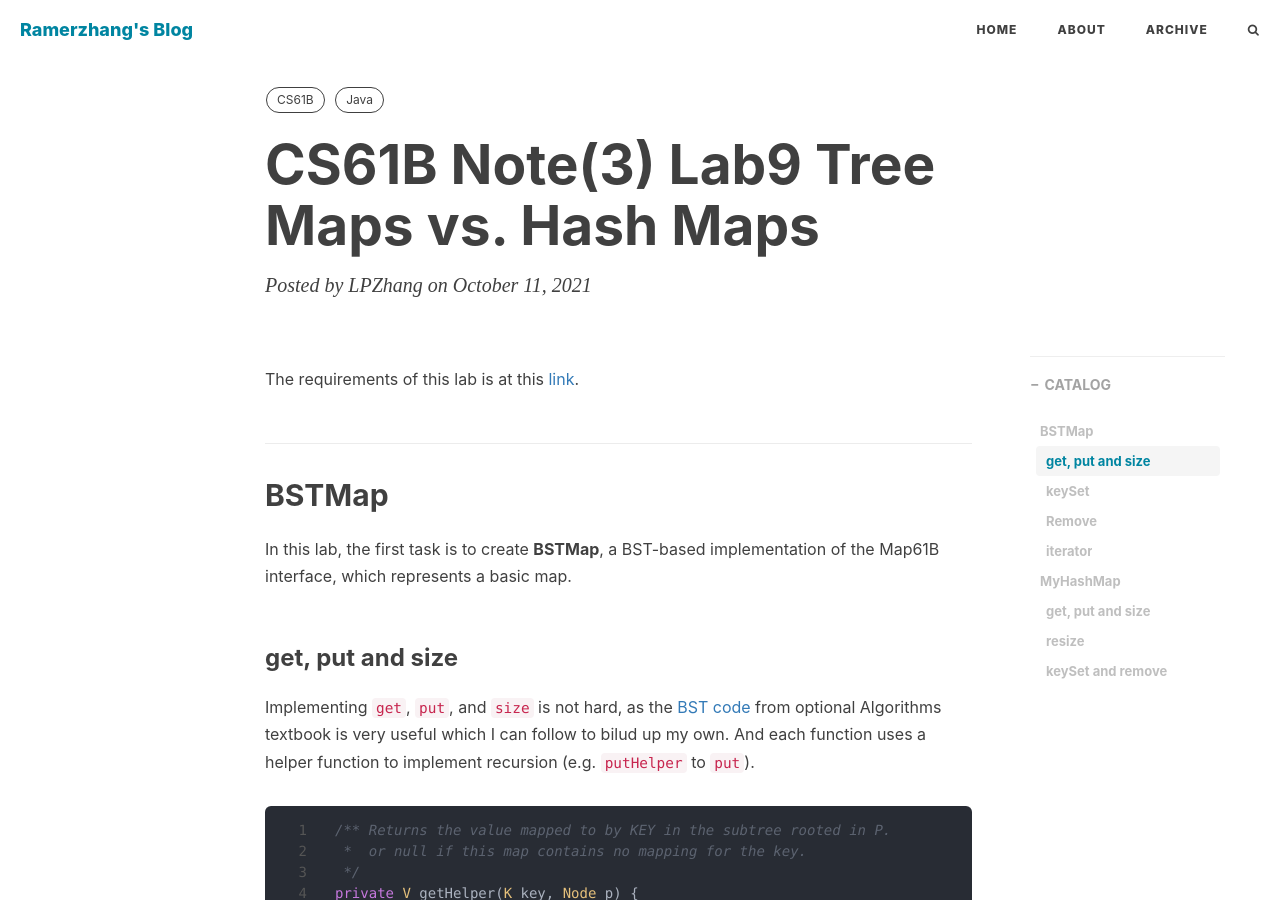
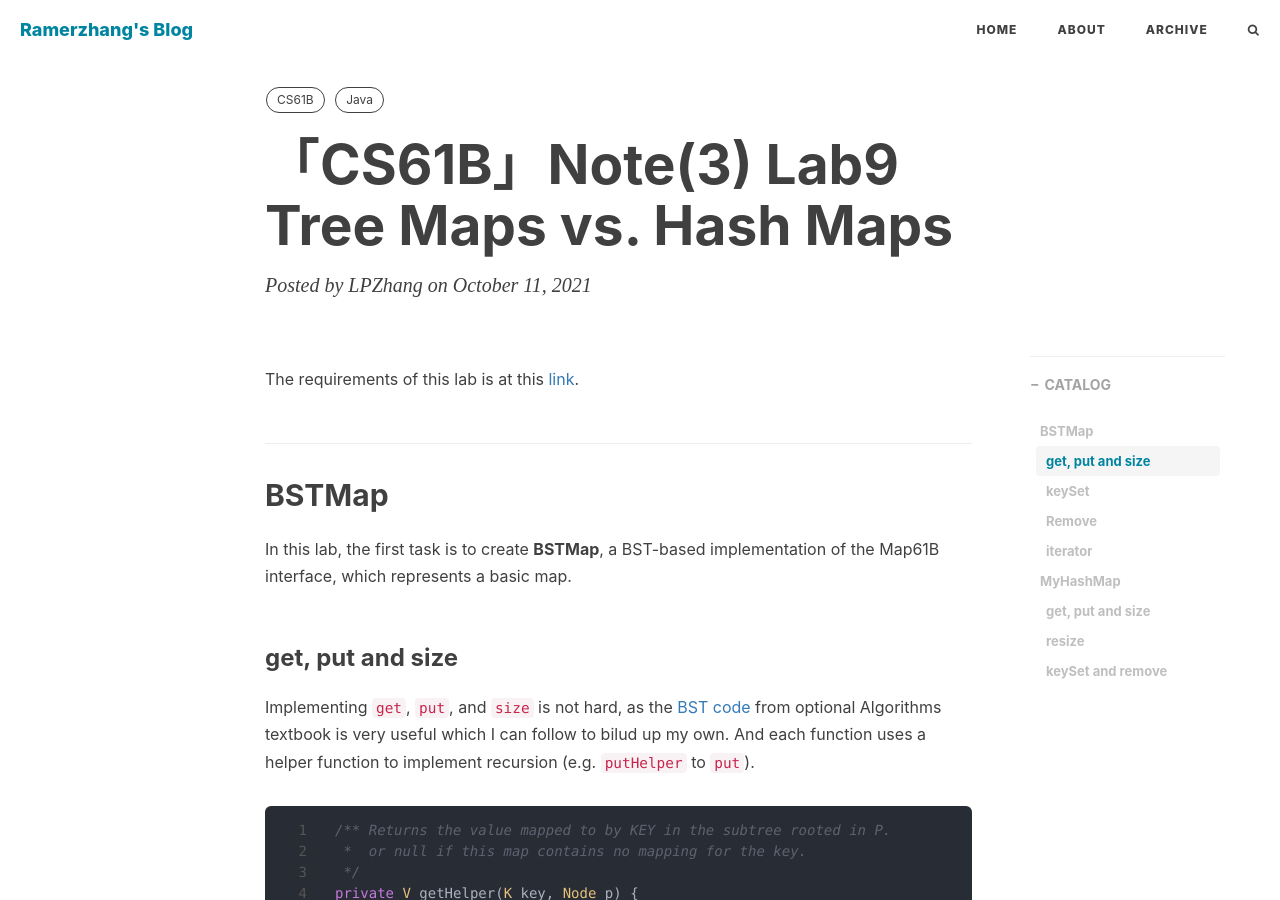
Before and after one commit to Ramer42/Ramer42.github.io, a Jekyll site: the page built from _posts/2021-10-11-CS61B-LAB9.md, in a window 1280 px wide and 900 px high. Built offline with Jekyll 4.4.1, drawn with Linux system fonts in a browser that asks for light colours; nearby versions of some CDN libraries; comment, search, counter and statistics services are not loaded.

```diff
--- a/_posts/2021-10-11-CS61B-LAB9.md
+++ b/_posts/2021-10-11-CS61B-LAB9.md
@@ -1,6 +1,6 @@
 ---
 layout:     post
-title: CS61B Note(3) Lab9 Tree Maps vs. Hash Maps
+title: 「CS61B」Note(3) Lab9 Tree Maps vs. Hash Maps
 date:       2021-10-11 12:00:00
 author:     "LPZhang"
 catalog: false
```
